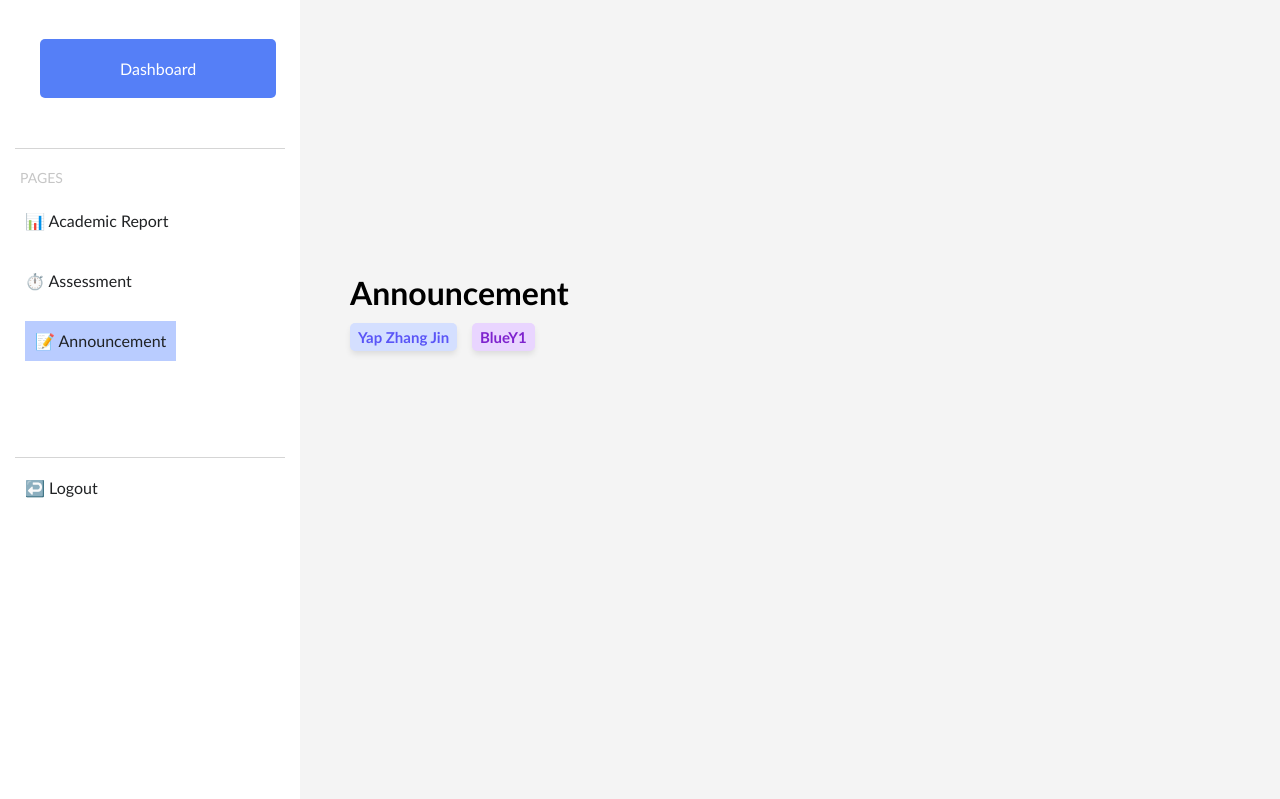
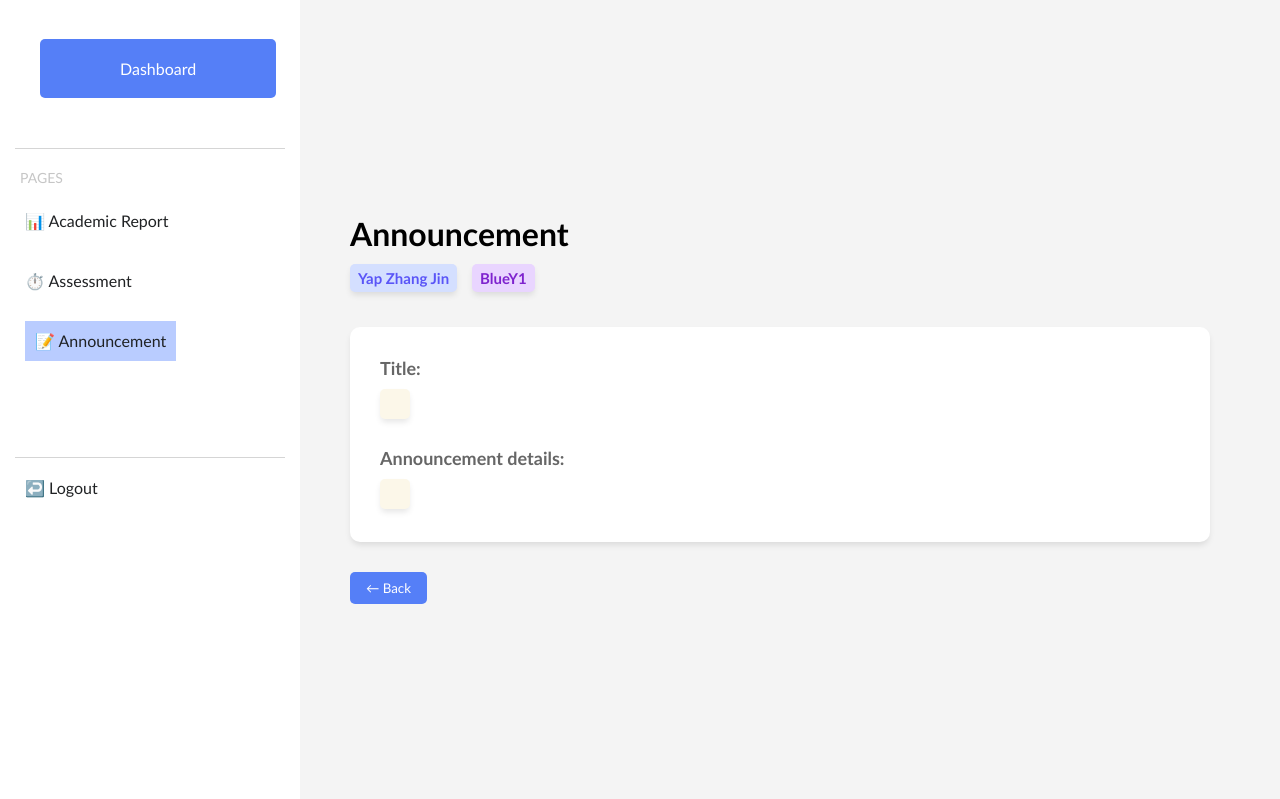
Before and after one commit to syuennl/kinderwise, a PHP site: the page made by KinderWise/view_announcement.details.php in a window 1280 px wide. Shown: the part 147-946 px from the top of the page. Run offline with PHP 8.4, Linux system fonts and the light colour scheme; data comes from the database, SQL or seed files in the repository; data that the repository does not hold is empty; grey boxes are pictures that could not be loaded.

Commit message:
Update view_announcement.details.php

```diff
--- a/KinderWise/view_announcement.details.php
+++ b/KinderWise/view_announcement.details.php
@@ -3,6 +3,7 @@ session_start();
 include("connection.php");
 
 $student_name = $_GET['student_name'];
+$announcement_id = $_GET['announcementID'];
 
 $classQuery = "SELECT classCode FROM student WHERE name = ?";
 $classStmt = $conn->prepare($classQuery);
@@ -10,13 +11,20 @@ $classStmt->bind_param("s", $student_name);
 $classStmt->execute();
 $classResult = $classStmt->get_result();
 $studentClass = $classResult->fetch_assoc()['classCode'] ?? 'N/A';
+
+$announcementQuery = "SELECT announcementTitle, details FROM announcement WHERE announcementID = ?";
+$announcementStmt = $conn->prepare($announcementQuery);
+$announcementStmt->bind_param("i", $announcement_id);
+$announcementStmt->execute();
+$announcementResult = $announcementStmt->get_result();
+$announcement = $announcementResult->fetch_assoc();
 ?>
 <!DOCTYPE html>
 <html lang="en">
 <head>
     <meta charset="UTF-8">
     <meta name="viewport" content="width=device-width, initial-scale=1.0">
-    <title>View Announcement</title>
+    <title>View Announcement Details</title>
     <style>
         body {
             font-family: Trebuchet MS, sans-serif;
@@ -155,9 +163,8 @@ $studentClass = $classResult->fetch_assoc()['classCode'] ?? 'N/A';
             justify-content: center;
             align-items: flex-start;
             flex-grow: 1; /* Ensures centering within content area */
-            height: 80vh;
+            height: auto;
             margin-left: 50px;
-
         }
 
         .student-info {
@@ -186,6 +193,52 @@ $studentClass = $classResult->fetch_assoc()['classCode'] ?? 'N/A';
             padding: 5px 8px;
             border-radius: 5px;
             box-shadow: 0 4px 6px -1px rgb(0 0 0 / 0.1);
+        }
+
+        .announcement-details {
+            background: white;
+            padding: 30px;
+            border-radius: 10px;
+            width: 100%;
+            max-width: 800px;
+            text-align: left;
+            box-shadow: 0 4px 6px -1px rgb(0 0 0 / 0.1);
+        }
+
+        .detail-row {
+            flex-direction: column;
+            margin-bottom: 25px;
+        }
+
+        .detail-label {
+            margin-right: 20px;
+            margin-bottom: 10px;
+            font-weight: bold;
+            color: #666;
+            font-size: 18px;
+        }
+
+        .detail-content {
+            background-color:rgb(252, 247, 233);
+            padding: 15px;
+            border-radius: 5px;
+            box-shadow: 0 4px 6px -1px rgb(0 0 0 / 0.1);
+            display: inline-block;
+        }
+
+        .back-button {
+            background-color: #557FF7;
+            color: white;
+            border: none;
+            padding: 8px 16px;
+            border-radius: 5px;
+            cursor: pointer;
+            margin-top: 30px;
+            font-family: Trebuchet MS, sans-serif;
+        }
+
+        .back-button:hover {
+            background-color: #3b5fc9;
         }
     </style>
 </head>
@@ -234,6 +287,20 @@ $studentClass = $classResult->fetch_assoc()['classCode'] ?? 'N/A';
                 <h3 class="student-name"><?php echo $student_name; ?></h3>
                 <span class="student-class"><?php echo htmlspecialchars($studentClass); ?></span>
             </div>
+
+            <div class="announcement-details">
+                <div class="detail-row">
+                    <div class="detail-label">Title:</div>
+                    <div class="detail-content"><?php echo htmlspecialchars($announcement['announcementTitle']); ?></div>
+                </div>
+
+                <div class="detail-label">Announcement details:</div>
+                <div class="detail-content"><?php echo nl2br(htmlspecialchars($announcement['details'])); ?></div>
+
+            </div>
+
+            <button class="back-button" onclick="window.location.href='view_announcement.php?student_name=<?php echo urlencode($student_name); ?>'">← Back</button>
+
         </div>
     </div>
 </body>
```
